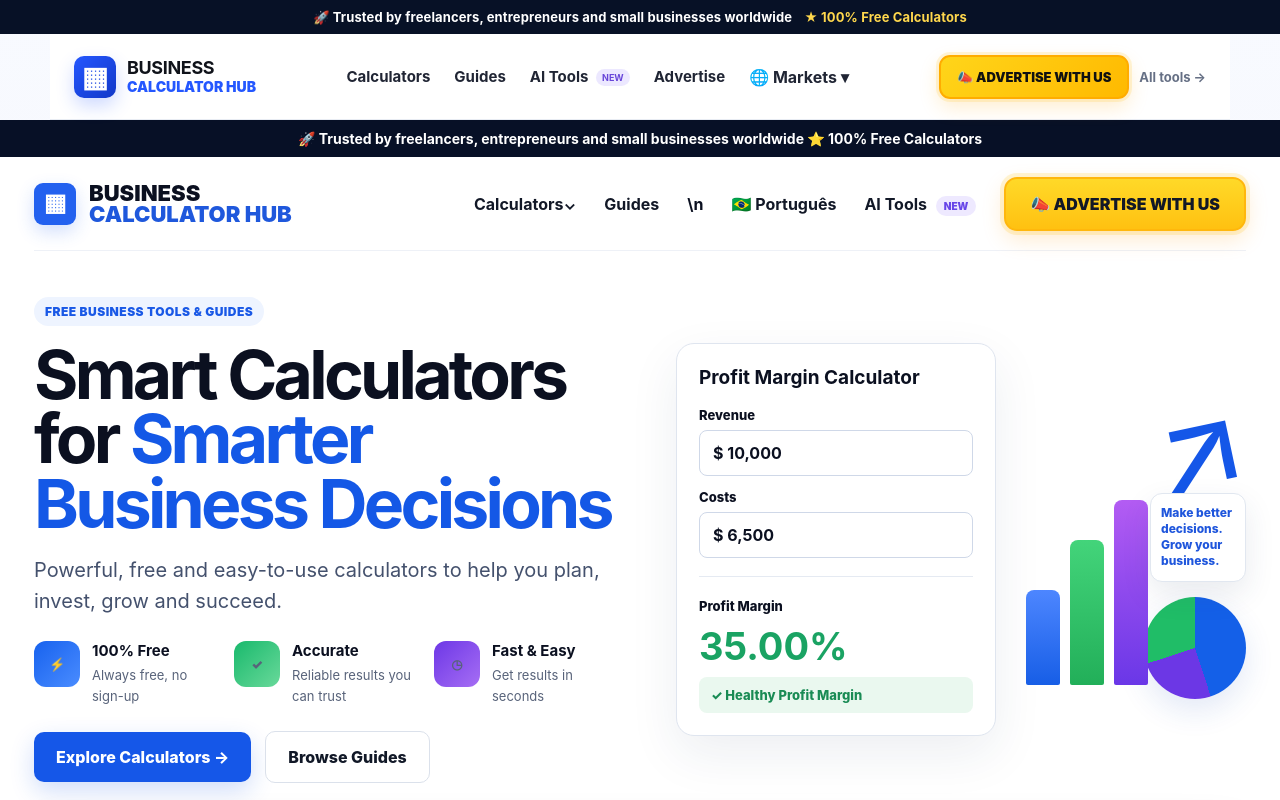
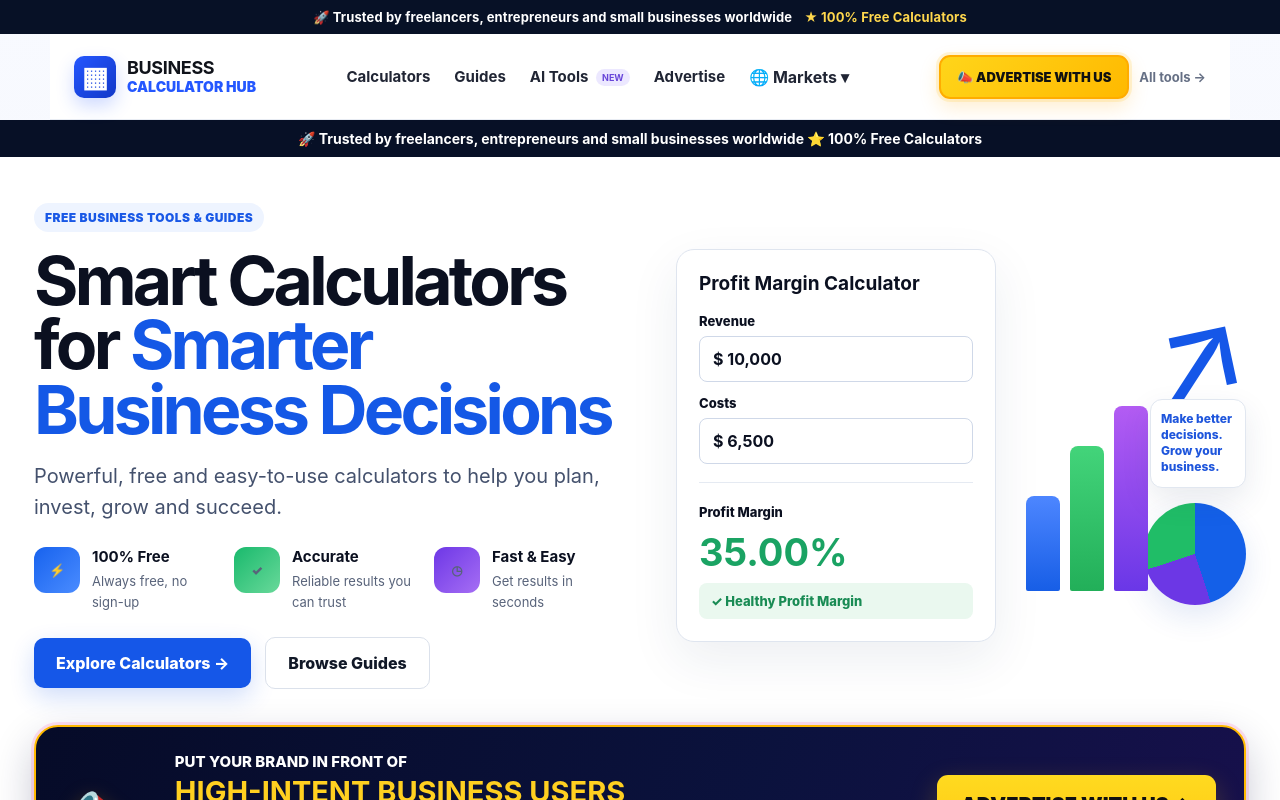
Before and after one commit to luizferdazzi-commits/business-calculator-hub, a Next.js app: page / in a window 1280 px wide. Shown: the top 800 px of the page. Built offline with nearby package versions, Linux system fonts and the light colour scheme.

Commit message:
refactor: remove duplicate global homepage header

```diff
--- a/app/page.tsx
+++ b/app/page.tsx
@@ -22,16 +22,6 @@ export default function Home(){
   return <main className={s.page}>
     <div className={s.topbar}>🚀 Trusted by freelancers, entrepreneurs and small businesses worldwide ⭐ 100% Free Calculators</div>
     <div className={s.wrap}>
-      <header className={s.header}>
-        <Link href="/" className={s.brand}><span className={s.logoBox}>▦</span><span>BUSINESS<br/><span className={s.brandBlue}>CALCULATOR HUB</span></span></Link>
-        <nav className={s.nav}>
-          <Link href="#calculators">Calculators⌄</Link>
-          <Link href="/guides">Guides</Link>\n          <Link href="/pt-br">🇧🇷 Português</Link>
-          <Link href="/ai-tools">AI Tools <span className={s.new}>NEW</span></Link>
-          <Link href="/advertise" className={s.adNav}>📣 ADVERTISE WITH US</Link>
-        </nav>
-      </header>
-
       <section className={s.hero}>
         <div>
           <span className={s.kicker}>FREE BUSINESS TOOLS & GUIDES</span>
```
